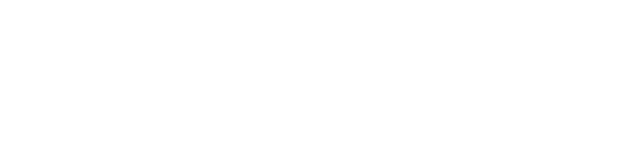
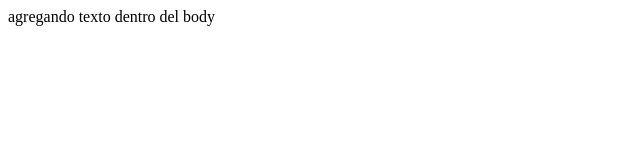
Before and after one commit to MigPere/test-ittg1, a plain HTML site: page index.html in a window 1280 px wide. Shown: the whole page, without its empty margins (0-640 px from the left). Drawn offline with Linux system fonts and the light colour scheme.

Commit message:
agregando texto en el body

```diff
--- a/index.html
+++ b/index.html
@@ -7,6 +7,6 @@
     <title>Document</title>
 </head>
 <body>
-
+    agregando texto dentro del body
 </body>
 </html>
```
